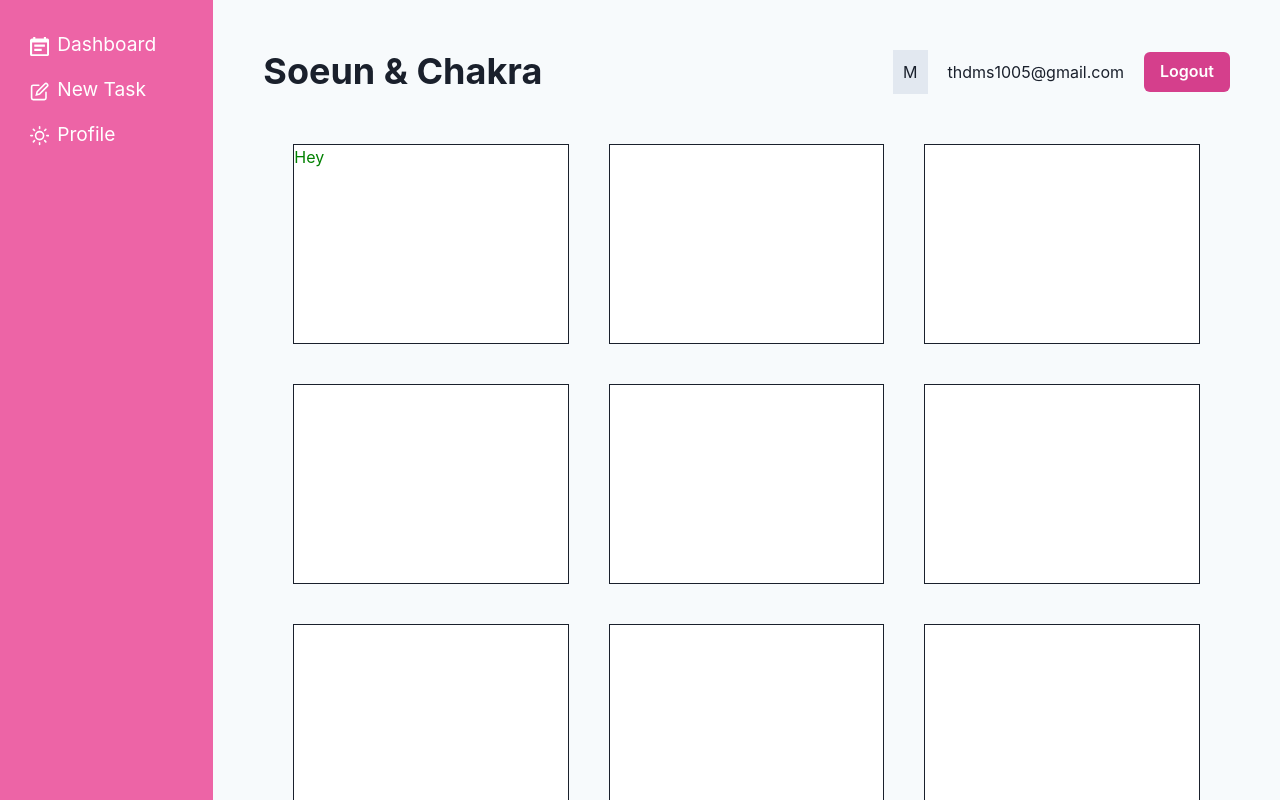
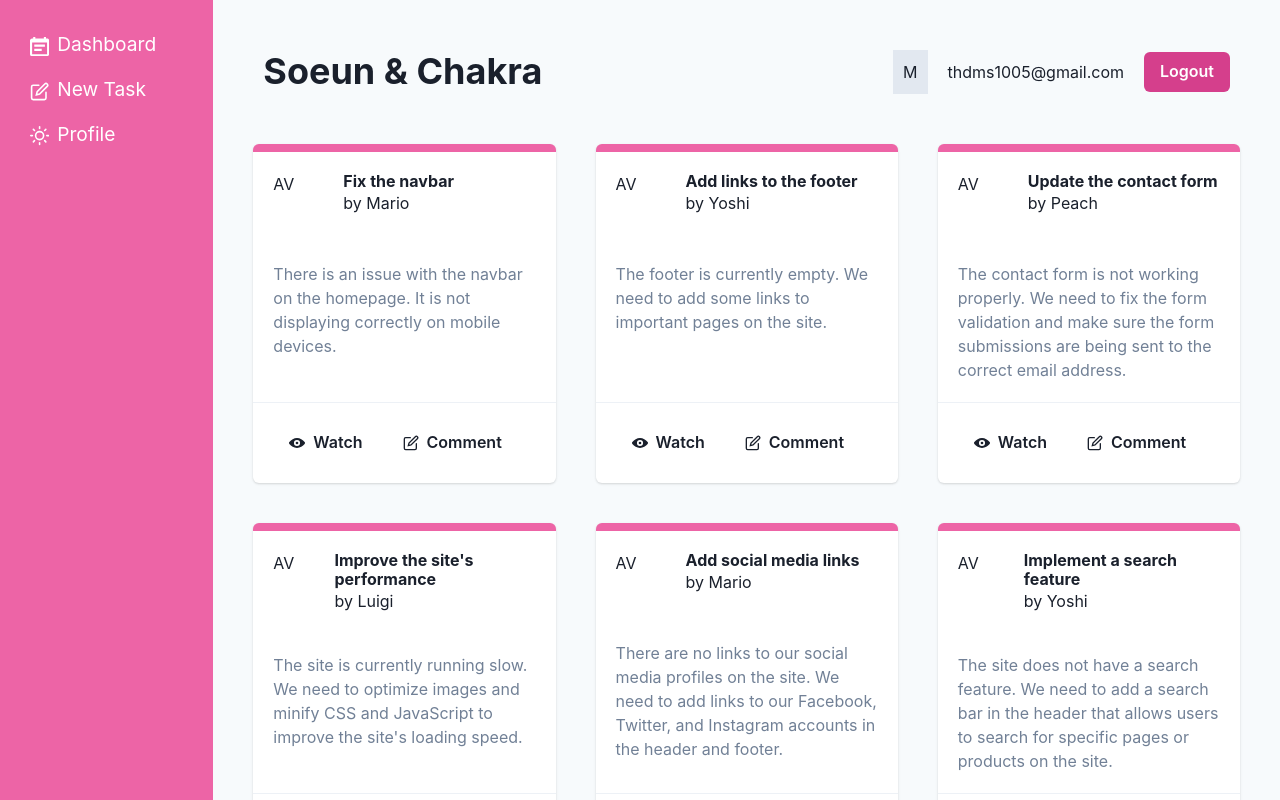
Before and after one commit to soun1005/chakra-practice, a React (Vite) app: page / in a window 1280 px wide. Shown: the top 800 px of the page. Built offline with nearby package versions, Linux system fonts and the light colour scheme; data requests are answered from the project's data file.

Commit message:
course7 card component

```diff
--- a/src/App.jsx
+++ b/src/App.jsx
@@ -2,30 +2,28 @@
     createBrowserRouter,
     createRoutesFromElements,
     Route,
-  RouterProvider
-} from 'react-router-dom'
+    RouterProvider,
+} from "react-router-dom";
 
 // layouts and pages
-import RootLayout from './layouts/RootLayout'
-import Dashboard from './pages/Dashboard'
-import Create from './pages/Create'
-import Profile from './pages/Profile'
+import RootLayout from "./layouts/RootLayout";
+import Dashboard, { tasksLoader } from "./pages/Dashboard";
+import Create from "./pages/Create";
+import Profile from "./pages/Profile";
 
 // router and routes
 const router = createBrowserRouter(
     createRoutesFromElements(
         <Route path="/" element={<RootLayout />}>
-      <Route index element={<Dashboard />} />
+            <Route index element={<Dashboard />} loader={tasksLoader} />
             <Route path="create" element={<Create />} />
             <Route path="profile" element={<Profile />} />
         </Route>
     )
-)
+);
 
 function App() {
-  return (
-    <RouterProvider router={router} />
-  )
+    return <RouterProvider router={router} />;
 }
 
-export default App
+export default App;
--- a/src/components/Navbar.jsx
+++ b/src/components/Navbar.jsx
@@ -10,7 +10,7 @@
 
 const Navbar = () => {
     return (
-        <Flex as="nav" p="10px" alignItems="center">
+        <Flex as="nav" p="10px" alignItems="center" mb="40px">
             <Heading as="h1">Soeun & Chakra</Heading>
             <Spacer />
             <HStack spacing="20px">
--- a/src/pages/Dashboard.jsx
+++ b/src/pages/Dashboard.jsx
@@ -1,6 +1,22 @@
-import { Heading, Text, Container, Box, SimpleGrid } from "@chakra-ui/react";
+import {
+    Heading,
+    Text,
+    Divider,
+    Flex,
+    Box,
+    SimpleGrid,
+    Card,
+    CardHeader,
+    CardBody,
+    CardFooter,
+    HStack,
+    Button,
+} from "@chakra-ui/react";
+import { useLoaderData } from "react-router";
+import { ViewIcon, EditIcon } from "@chakra-ui/icons";
 
 export default function Dashboard() {
+    const tasks = useLoaderData();
     // const boxStyles = {
     //     ":hover": {
     //         color: "pink",
@@ -9,25 +25,46 @@
     // };
 
     return (
-        <SimpleGrid p="10" columns={4} spacing={10} minChildWidth="250px">
-            <Box bg="white" h="200px" border="1px solid">
-                <Text color={{ base: "pink", md: "blue", lg: "green" }}>
-                    Hey
-                </Text>
-            </Box>
-            <Box bg="white" h="200px" border="1px solid"></Box>
-            <Box bg="white" h="200px" border="1px solid"></Box>
-            <Box bg="white" h="200px" border="1px solid"></Box>
+        <SimpleGrid columns={4} spacing={10} minChildWidth="300px">
+            {tasks &&
+                tasks.map((task) => (
+                    <Card
+                        key={task.id}
+                        borderTop="8px"
+                        borderColor="pink.400"
+                        bg="white"
+                    >
+                        <CardHeader>
+                            <Flex gap={5}>
+                                <Box w="50px" h="50px">
+                                    <Text>AV</Text>
+                                </Box>
+                                <Box>
+                                    <Heading as="h3" size="sm">
+                                        {task.title}
+                                    </Heading>
+                                    <Text>by {task.author}</Text>
+                                </Box>
+                            </Flex>
+                        </CardHeader>
+                        <CardBody color="gray.500">
+                            <Text>{task.description}</Text>
+                        </CardBody>
 
-            <Box bg="white" h="200px" border="1px solid"></Box>
-            <Box bg="white" h="200px" border="1px solid"></Box>
-            <Box bg="white" h="200px" border="1px solid"></Box>
-            <Box bg="white" h="200px" border="1px solid"></Box>
+                        <Divider borderColor="gray.200" />
 
-            <Box bg="white" h="200px" border="1px solid"></Box>
-            <Box bg="white" h="200px" border="1px solid"></Box>
-            <Box bg="white" h="200px" border="1px solid"></Box>
-            <Box bg="white" h="200px" border="1px solid"></Box>
+                        <CardFooter>
+                            <HStack>
+                                <Button variant="ghost" leftIcon={<ViewIcon />}>
+                                    Watch
+                                </Button>
+                                <Button variant="ghost" leftIcon={<EditIcon />}>
+                                    Comment
+                                </Button>
+                            </HStack>
+                        </CardFooter>
+                    </Card>
+                ))}
         </SimpleGrid>
         // <Container as="section">
         //     <Heading my="30px" p="10px">
@@ -60,3 +97,9 @@
         // </Container>
     );
 }
+
+export const tasksLoader = async () => {
+    const res = await fetch("http://localhost:3000/tasks");
+
+    return res.json();
+};
```
Lines whose indentation alone changed are shown as unchanged.
